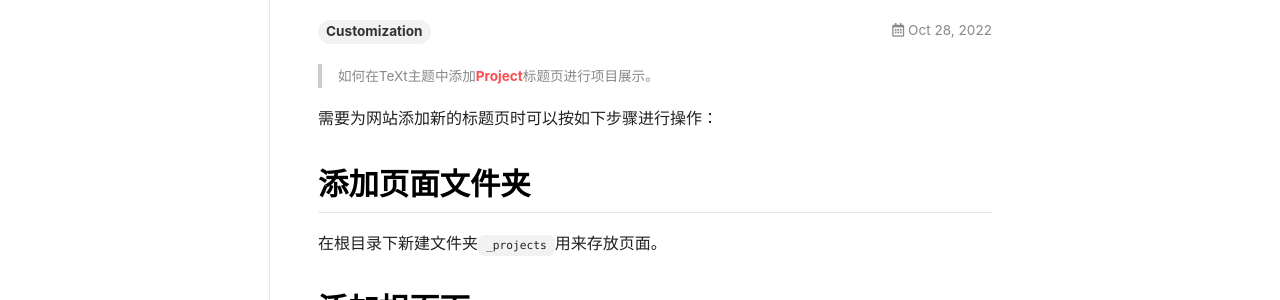
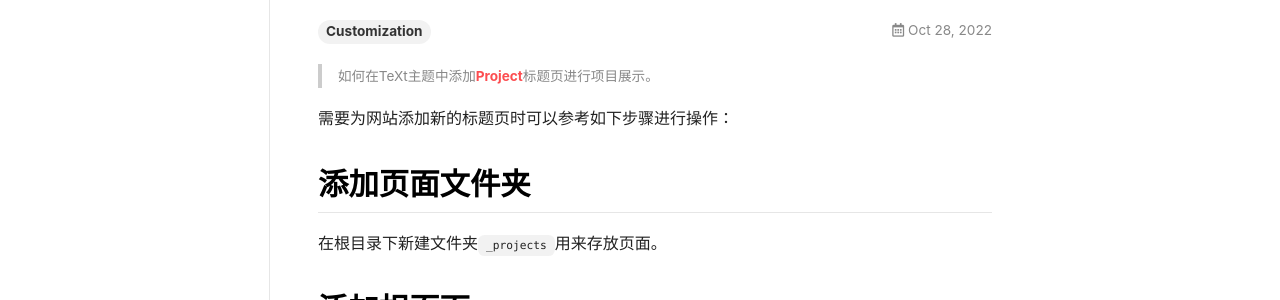
Before and after one commit to peng00bo00/peng00bo00_previous_blog, a Jekyll site: the page built from _posts/2022-10-28-Add-Header.md, in a window 1280 px wide. Shown: the part 200-500 px from the top of the page. Built offline with Jekyll 4.4.1, drawn with Linux system fonts in a browser that asks for light colours.

Commit message:
Update 2022-10-28-Add-Header.md

```diff
--- a/_posts/2022-10-28-Add-Header.md
+++ b/_posts/2022-10-28-Add-Header.md
@@ -12,7 +12,7 @@ sidebar:
 > 如何在TeXt主题中添加[Project](/projects.html)标题页进行项目展示。
 <!--more-->
 
-需要为网站添加新的标题页时可以按如下步骤进行操作：
+需要为网站添加新的标题页时可以参考如下步骤进行操作：
 
 ## 添加页面文件夹
 
```
